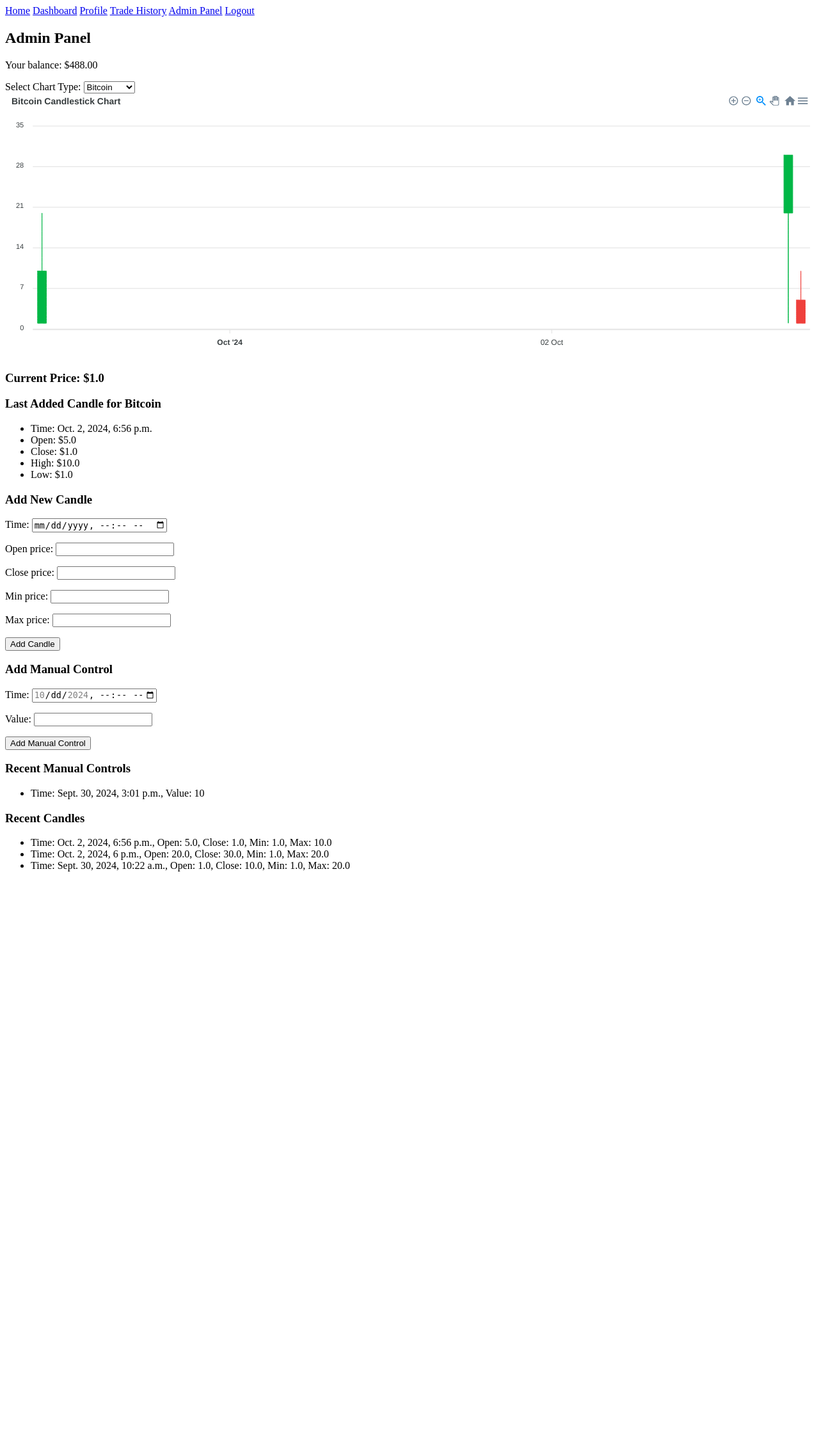
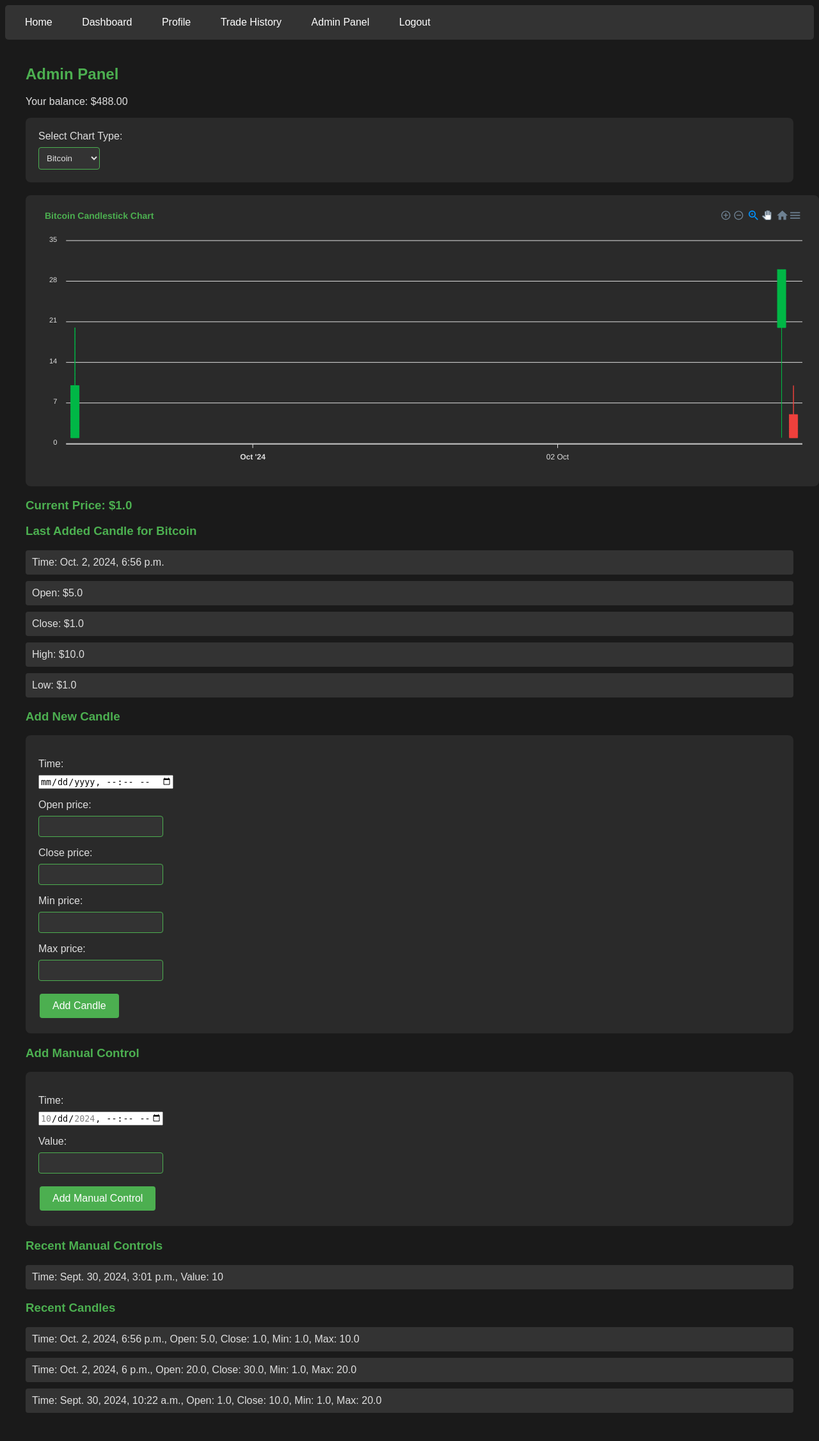
Before and after one commit to site-private-username/crypto-site, a Django app: page /admin_panel/ in a window 1280 px wide. Shown: the whole page at 64% size. Before the commit the page ends 1362 px from the top, so only its background shows below. Run offline with Django 5.2, Linux system fonts and the light colour scheme; a user stored in the database is signed in; data comes from the database, SQL or seed files in the repository; both versions use the stored data as it was after the commit; some libraries are stand-ins or nearby versions.

Commit message:
fix design

```diff
--- a/trading/static/css/adminindex.css
+++ b/trading/static/css/adminindex.css
@@ -681,7 +681,7 @@
   line-height: 1.063rem;
   text-transform: uppercase;
   font-family: var(--pocketoptioncom-nunito-sans-bold-16-upper);
-  color: #004d45;
+  color: #ffffff;
   text-align: center;
 }
 .button1 {
@@ -725,7 +725,7 @@
 }
 .app-panel {
   width: 15.625rem;
-  height: 55rem;
+  height: 60rem;
   background-color: #1e1f22;
   border-left: 1px solid var(--color-dimgray-100);
   box-sizing: border-box;
--- a/trading/templates/trading/admin_panel.html
+++ b/trading/templates/trading/admin_panel.html
@@ -1,7 +1,12 @@
 {% extends 'trading/base.html' %}
 {% load static %}
 
+{% block extra_head %}
+
+{% endblock %}
+
 {% block content %}
+<div class="container">
     <h2>Admin Panel</h2>
     <p>Your balance: ${{ user.userprofile.balance }}</p>
 
@@ -60,6 +65,7 @@
         <li>Time: {{ candle.time }}, Open: {{ candle.open_price }}, Close: {{ candle.close_price }}, Min: {{ candle.min_price }}, Max: {{ candle.max_price }}</li>
         {% endfor %}
     </ul>
+</div>
 
 <script src="https://cdn.jsdelivr.net/npm/apexcharts"></script>
 <script>
@@ -74,22 +80,38 @@
         }],
         chart: {
             type: 'candlestick',
-            height: 400
+            height: 400,
+            background: '#2a2a2a',
+            foreColor: '#e0e0e0'
         },
         title: {
             text: '{{ selected_chart_type.name }} Candlestick Chart',
-            align: 'left'
+            align: 'left',
+            style: {
+                color: '#4CAF50'
+            }
         },
         xaxis: {
-            type: 'datetime'
+            type: 'datetime',
+            labels: {
+                style: {
+                    colors: '#e0e0e0'
+                }
+            }
         },
         yaxis: {
             tooltip: {
                 enabled: true
+            },
+            labels: {
+                style: {
+                    colors: '#e0e0e0'
+                }
             }
         },
         tooltip: {
             enabled: true,
+            theme: 'dark',
             custom: function({seriesIndex, dataPointIndex, w}) {
                 var o = w.globals.seriesCandleO[seriesIndex][dataPointIndex]
                 var h = w.globals.seriesCandleH[seriesIndex][dataPointIndex]
--- a/trading/templates/trading/base.html
+++ b/trading/templates/trading/base.html
@@ -6,6 +6,107 @@
     <title>{% block title %}Crypto Trading Simulation{% endblock %}</title>
 </head>
 <body>
+    <style>
+       body {
+        background-color: #1a1a1a;
+        color: #e0e0e0;
+        font-family: Arial, sans-serif;
+        }
+
+        .container {
+            max-width: 1200px;
+            margin: 0 auto;
+            padding: 20px;
+        }
+
+        h2, h3 {
+            color: #4CAF50;
+        }
+
+        select, input[type="text"], input[type="number"] {
+            background-color: #333;
+            color: #e0e0e0;
+            border: 1px solid #4CAF50;
+            padding: 8px;
+            border-radius: 4px;
+        }
+
+        button {
+            background-color: #4CAF50;
+            color: white;
+            border: none;
+            padding: 10px 20px;
+            text-align: center;
+            text-decoration: none;
+            display: inline-block;
+            font-size: 16px;
+            margin: 4px 2px;
+            cursor: pointer;
+            border-radius: 4px;
+            transition: background-color 0.3s;
+        }
+
+        button:hover {
+            background-color: #45a049;
+        }
+
+        ul {
+            list-style-type: none;
+            padding: 0;
+        }
+
+        li {
+            background-color: #333;
+            margin-bottom: 10px;
+            padding: 10px;
+            border-radius: 4px;
+        }
+
+        #candlestickChart {
+            background-color: #2a2a2a;
+            border-radius: 8px;
+            padding: 20px;
+            margin-top: 20px;
+        }
+
+        form {
+            background-color: #2a2a2a;
+            padding: 20px;
+            border-radius: 8px;
+            margin-bottom: 20px;
+        }
+
+        label {
+            display: block;
+            margin-bottom: 8px;
+        }
+        nav {
+            background-color: #333;
+            padding: 10px;
+            border-radius: 5px;
+        }
+        nav a {
+            color: white;
+            text-decoration: none;
+            padding: 8px 16px;
+            margin: 0 5px;
+            border-radius: 3px;
+            transition: background-color 0.3s;
+            display: inline-block;
+        }
+        nav a:hover {
+            background-color: #555;
+        }
+        @media (max-width: 600px) {
+            nav {
+                display: flex;
+                flex-direction: column;
+            }
+            nav a {
+                margin: 5px 0;
+            }
+        }
+    </style>
     <nav>
         <a href="{% url 'home' %}">Home</a>
         {% if user.is_authenticated %}
```
Also changed, not shown: trading/templates/trading/dashboard.html (+46 -3 lines), db.sqlite3. Lines whose indentation alone changed are shown as unchanged.
